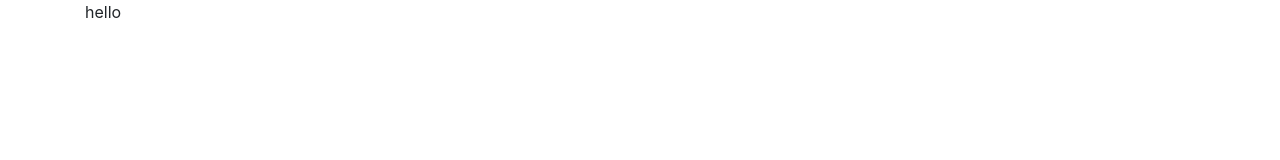
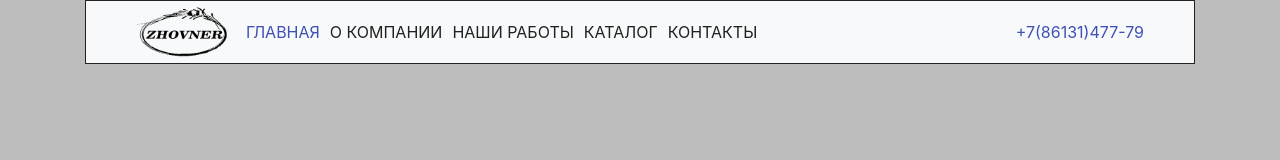
Before and after one commit to Vit0607/dveriBS4, a plain HTML site: page index.html in a window 1280 px wide. Drawn offline with nearby package versions, Linux system fonts and the light colour scheme.

Commit message:
Адаптивное меню

```diff
--- a/css/main.scss
+++ b/css/main.scss
@@ -1,8 +1,41 @@
-$primary-color-dark:   #303F9F;
-$primary-color:        #3F51B5;
-$primary-color-light:  #C5CAE9;
-$primary-color-text:   #FFFFFF;
-$accent-color:         #448AFF;
-$primary-text-color:   #212121;
+$primary-color-dark: #303F9F;
+$primary-color: #3F51B5;
+$primary-color-light: #C5CAE9;
+$primary-color-text: #FFFFFF;
+$accent-color: #448AFF;
+$primary-text-color: #212121;
 $secondary-text-color: #757575;
-$divider-color:        #BDBDBD;
+$divider-color: #BDBDBD;
+
+html {
+    font-size: 10px;
+}
+
+body {
+    font-size: 16px;
+    background-color: $divider-color;
+    color: $secondary-text-color;
+
+    .navbar {
+        padding: 0.3rem 5rem;
+        border: 1px solid $primary-text-color;
+
+        .number-phone {
+            color: $primary-color;
+        }
+
+        .navbar-nav {
+            li.nav-item>a.nav-link {
+                color: $primary-text-color;
+
+                &:hover {
+                    color: $primary-color;
+                }
+            }
+
+            li.active>a.nav-link {
+                color: $primary-color;
+            }
+        }
+    }
+}
--- a/index.html
+++ b/index.html
@@ -11,7 +11,34 @@
 
 <body>
     <div class="container">
-        hello
+        <nav class="navbar navbar-expand-lg navbar-light bg-light">
+            <a class="navbar-brand">
+                <img src="img/logo.png" height="50" alt="DveriZhovner">
+            </a>
+            <button class="navbar-toggler" data-target="#my-nav" data-toggle="collapse" aria-controls="my-nav" aria-expanded="false" aria-label="Toggle navigation">
+                <span class="navbar-toggler-icon"></span>
+            </button>
+            <div id="my-nav" class="collapse navbar-collapse">
+                <ul class="navbar-nav mr-auto">
+                    <li class="nav-item active">
+                        <a class="nav-link text-uppercase" href="#">Главная<span class="sr-only">(current)</span></a>
+                    </li>
+                    <li class="nav-item">
+                        <a class="nav-link text-uppercase" href="#">О компании<span class="sr-only">(current)</span></a>
+                    </li>
+                    <li class="nav-item">
+                        <a class="nav-link text-uppercase" href="#">Наши работы<span class="sr-only">(current)</span></a>
+                    </li>
+                    <li class="nav-item">
+                        <a class="nav-link text-uppercase" href="#">Каталог<span class="sr-only">(current)</span></a>
+                    </li>
+                    <li class="nav-item">
+                        <a class="nav-link text-uppercase" href="#">Контакты<span class="sr-only">(current)</span></a>
+                    </li>
+                </ul>
+                <span class="number-phone">+7(86131)477-79</span>
+            </div>
+        </nav>
     </div>
     <script src="js/jquery-3.5.1.min.js"></script>
     <script src="js/bootstrap.min.js"></script>
```
Also changed, not shown: css/main.css, 1 other file.
